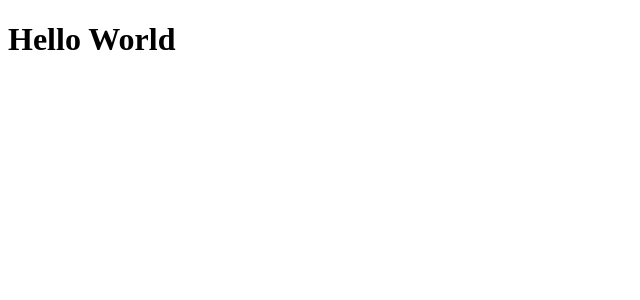
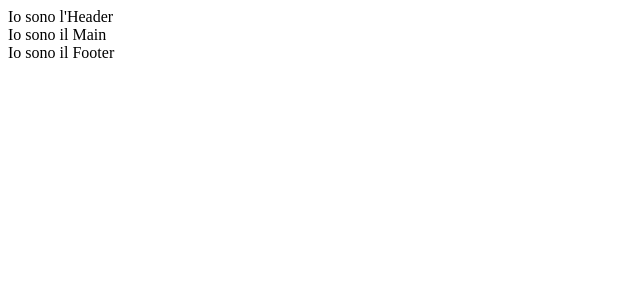
Before and after one commit to AntonioCappellano/react-dc-comics, a React (Vite) app: page / in a window 1280 px wide. Shown: the top 300 px of the page, without its empty margins (0-640 px from the left). Built offline with nearby package versions, Linux system fonts and the light colour scheme.

Commit message:
add components

```diff
--- a/src/App.jsx
+++ b/src/App.jsx
@@ -1,10 +1,14 @@
+import Header from "./components/Header"
+import Main from "./components/Main"
+import Footer from "./components/Footer"
+
 
  export default function App() {
-
-
-  return (
+   return (
     <>
-    <h1>Hello World</h1>
+    <Header />
+    <Main />
+    <Footer />
     </>
   )
 }
--- /dev/null
+++ b/src/components/Footer.jsx
@@ -0,0 +1,3 @@
+export default function Footer() {
+    return <footer>Io sono il Footer</footer>
+}
--- /dev/null
+++ b/src/components/Header.jsx
@@ -0,0 +1,3 @@
+export default function Header() {
+    return <header>Io sono l'Header</header>
+}
--- /dev/null
+++ b/src/components/Main.jsx
@@ -0,0 +1,3 @@
+export default function Main() {
+    return <main>Io sono il Main</main>
+}
```
